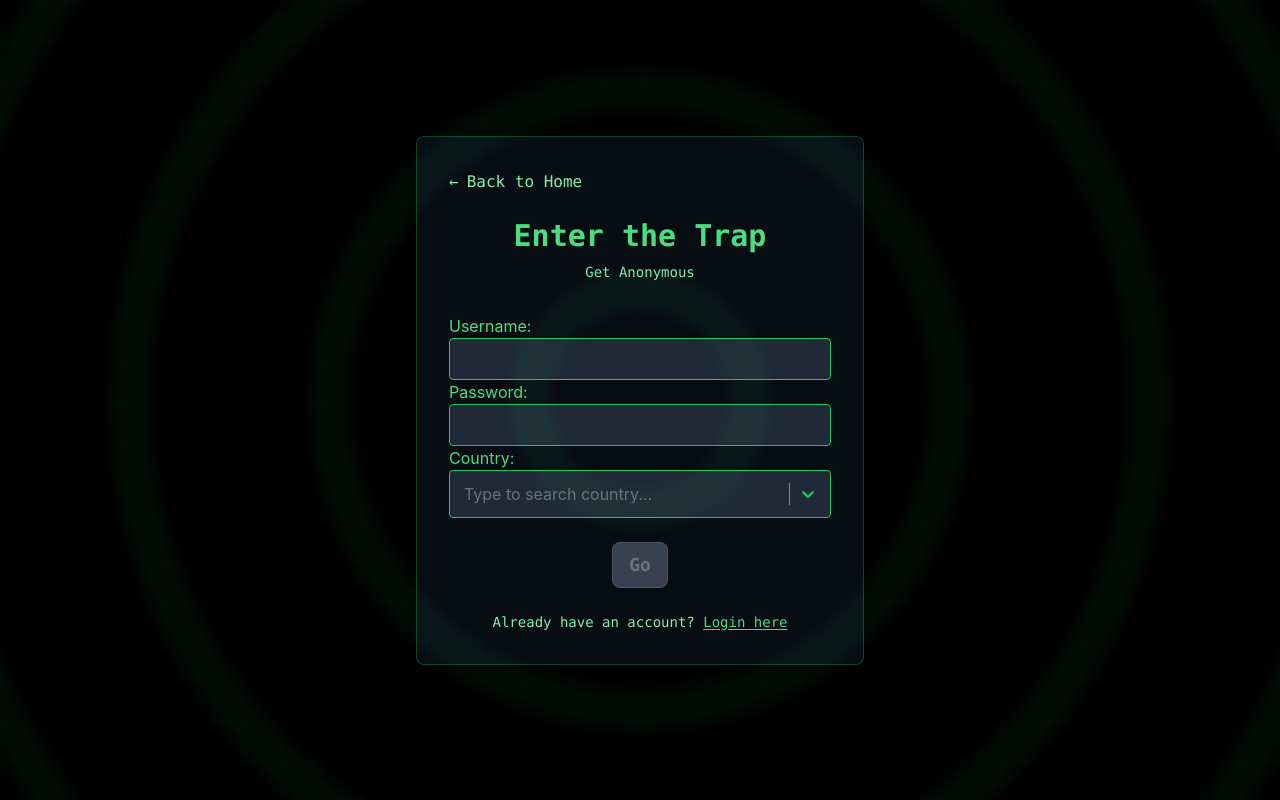
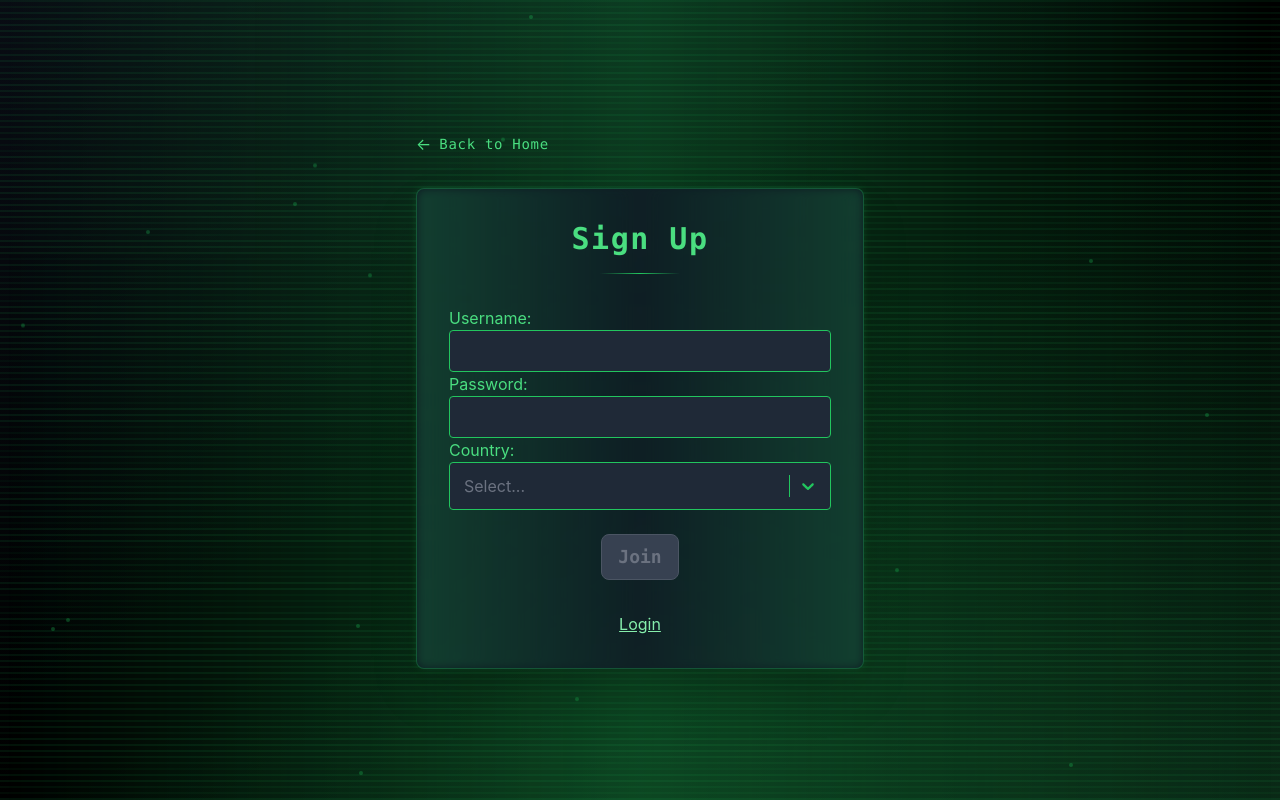
Before and after one commit to rumicuzzin/artist-anonymous, a React (Create React App) app in the folder frontend/: page /register in a window 1280 px wide. Built offline with nearby package versions, Linux system fonts and the light colour scheme; the HTML template or start-up script is replaced by a standard one.

Commit message:
new common components

```diff
--- a/frontend/src/components/CountrySelect.js
+++ b/frontend/src/components/CountrySelect.js
@@ -188,7 +188,6 @@ const CountrySelect = ({ value, onChange }) => {
     <Select
       options={countryOptions}
       styles={customStyles}
-      placeholder="Type to search country..."
       isSearchable={true}
       className="w-full"
       value={value}
--- a/frontend/src/components/UserLogin.js
+++ b/frontend/src/components/UserLogin.js
@@ -1,4 +1,6 @@
 import react from 'react';
+import GoButton from './common/GoButton.js';
+import UsernamePasswordInputs from './common/UsernamePasswordInputs';
 
 function UserLogin() {
     // Create state variables for each input
@@ -51,37 +53,25 @@ function UserLogin() {
     return (
         <div className="login">
             <form onSubmit={handleSubmit}>
-                <div>
-                    <label htmlFor="username" className="text-green-400"> Username:</label>
-                    <input
-                        type="text"
-                        className="w-full p-2 bg-gray-800 text-green-400 border border-green-500 rounded focus:border-green-400 focus:outline-none"
-                        id="username"
-                        value={username}
-                        onChange={handleUsernameChange}
-                        required
 
-                    />
-                    <label htmlFor="password" className="text-green-400"> Password: </label>
-                    <input
-                        type="password"
-                        className="w-full p-2 bg-gray-800 text-green-400 border border-green-500 rounded focus:border-green-400 focus:outline-none"
-                        id="password"
-                        value={password}
-                        onChange={handlePasswordChange}
-                        required
-
-                    />
-                </div>
+                {/* Reusable U/PW component */}
+                <UsernamePasswordInputs
+                username={username}
+                password={password}
+                handleUsernameChange={handleUsernameChange}
+                handlePasswordChange={handlePasswordChange}
+                />
 
                 <div className="mt-6 flex justify-center">
-                    <button
+                    {/* Submit button */}
+                    <GoButton
                         type="submit"
-                        className="w-full py-3 bg-green-600 text-black font-semibold hover:bg-green-700 rounded transition-colors"
-                        disabled={loading}  // Disable button while loading
+                        disabled={!username || !password}
+                        loading={loading}
+                        loadingText="Logging in..."
                     >
-                        {loading ? 'Logging in...' : 'Login'}
-                    </button>
+                        Login
+                    </GoButton>
                 </div>
                 {errors.username && <p className="text-red-500 mt-2">{errors.username}</p>}
                 {errors.password && <p className="text-red-500 mt-2">{errors.password}</p>}
--- a/frontend/src/components/UserRegistration.js
+++ b/frontend/src/components/UserRegistration.js
@@ -1,6 +1,8 @@
 import React, {useState} from 'react';
 // Import country select file
 import CountrySelect from './CountrySelect';
+import GoButton from './common/GoButton.js';
+import UsernamePasswordInputs from './common/UsernamePasswordInputs';
 // This is the User Registration component
 
 function UserRegistration() {
@@ -73,39 +75,15 @@ function UserRegistration() {
     return (
         <div className="user-registration">
             <form onSubmit={handleSubmit}>  {/* ← Connect submit handler */}
-                <div>
-                    <label htmlFor="username">Username:</label>
-                    <input
-                        type="text"
-                        className="w-full p-2 bg-gray-800 text-green-400 border border-green-500 rounded focus:border-green-400 focus:outline-none"
-                        id="username"
-                        value={username}                    // ← React controls the value
-                        onChange={handleUsernameChange}    // ← React handles changes
-                        required
-                    />
-                    {/* This is conditional logic, {} means Javascript code inside jsx
-                    username && checks if there is a value storred in username*/}
-                    {username && <p>✓ Username: {username}</p>}
-                </div>
+                <UsernamePasswordInputs
+                username={username}
+                password={password}
+                handleUsernameChange={handleUsernameChange}
+                handlePasswordChange={handlePasswordChange}
+                />
 
                 <div>
-                    <label htmlFor="password">Password:</label>
-                    <input
-                        type="password"
-                        className="w-full p-2 bg-gray-800 text-green-400 border border-green-500 rounded focus:border-green-400 focus:outline-none"
-                        id="password"
-                        value={password}                    // ← React controls the value
-                        onChange={handlePasswordChange}    // ← React handles changes
-                        required
-                    />
-                    {/* Show password strength */}
-                    {password && (
-                        <p>{password.length < 6 ? 'Too short' : 'Fine'}</p>
-                    )}
-                </div>
-
-                <div>
-                    <label htmlFor="country">Country:</label>
+                    <label htmlFor="country" className="text-green-400">Country:</label>
                     <CountrySelect
                         value={country}
                         onChange={handleCountryChange}
@@ -114,30 +92,14 @@ function UserRegistration() {
 
                 <div className="mt-6 flex justify-center">
                     {/* Submit button */}
-                    <button
+                    <GoButton
                         type="submit"
                         disabled={!username || !password || !country}
-                        className={`
-                        px-4 py-2
-                        font-mono font-bold text-lg
-                        rounded-lg
-                        transition-all duration-300
-                        transform hover:scale-105
-                        ${!username || !password || !country
-                            ? 'bg-gray-700 text-gray-500 cursor-not-allowed border border-gray-600'
-                            : 'bg-gradient-to-r from-green-500 to-green-600 hover:from-green-400 hover:to-green-500 text-black border border-green-400 hover:shadow-lg hover:shadow-green-500/25'
-                        }
-                        `}
-                    >
-                        {loading ? (
-                        <div className="flex items-center space-x-2">
-                            <div className="animate-spin w-5 h-5 border-2 border-black border-t-transparent rounded-full"></div>
-                            <span>Creating Account...</span>
-                        </div>
-                        ) : (
-                        'Go'
-                        )}
-                    </button>
+                        loading={loading}
+                        loadingText="Registering..."
+                        >
+                        Join
+                    </GoButton>
                 </div>
             </form>
         </div>
--- /dev/null
+++ b/frontend/src/components/common/GoButton.js
@@ -0,0 +1,54 @@
+// Component for the go button that I will use accross the application
+import React from 'react';
+
+const GoButton = ({
+  children,
+  loading = false,
+  loadingText = 'Loading...',
+  variant = 'primary',
+  disabled = false,
+  onClick,
+  type = 'button',
+  className = '',
+  ...props
+}) => {
+  const baseStyles = "w-full py-3 font-semibold rounded transition-colors font-mono";
+  const isDisabled = loading || disabled;
+  const variants = {
+    primary: "bg-green-600 text-black hover:bg-green-700 disabled:bg-green-800",
+    secondary: "bg-gray-600 text-green-400 hover:bg-gray-700 border border-green-500",
+    danger: "bg-red-600 text-white hover:bg-red-700"
+  };
+
+  return (
+    <button
+      type={type}
+      disabled={isDisabled}
+      className={`
+        px-4 py-2
+        font-mono font-bold text-lg
+        rounded-lg
+        transition-all duration-300
+        transform hover:scale-105
+        ${isDisabled
+          ? 'bg-gray-700 text-gray-500 cursor-not-allowed border border-gray-600'
+          : 'bg-gradient-to-r from-green-500 to-green-600 hover:from-green-400 hover:to-green-500 text-black border border-green-400 hover:shadow-lg hover:shadow-green-500/25'
+        }
+        ${className}
+      `}
+      onClick={onClick}
+      {...props}
+    >
+      {loading ? (
+        <div className="flex items-center space-x-2">
+          <div className="animate-spin w-5 h-5 border-2 border-black border-t-transparent rounded-full"></div>
+          <span>{loadingText}</span>
+        </div>
+      ) : (
+        children
+      )}
+    </button>
+  );
+};
+
+export default GoButton;
--- /dev/null
+++ b/frontend/src/components/common/UsernamePasswordInputs.js
@@ -0,0 +1,34 @@
+import React from 'react';
+
+const UsernamePasswordInputs = ({
+  username,
+  password,
+  handleUsernameChange,
+  handlePasswordChange
+}) => {
+  return (
+    <div>
+      <label htmlFor="username" className="text-green-400">Username:</label>
+      <input
+        type="text"
+        className="w-full p-2 bg-gray-800 text-green-400 border border-green-500 rounded focus:border-green-400 focus:outline-none"
+        id="username"
+        value={username}
+        onChange={handleUsernameChange}
+        required
+      />
+
+      <label htmlFor="password" className="text-green-400">Password:</label>
+      <input
+        type="password"
+        className="w-full p-2 bg-gray-800 text-green-400 border border-green-500 rounded focus:border-green-400 focus:outline-none"
+        id="password"
+        value={password}
+        onChange={handlePasswordChange}
+        required
+      />
+    </div>
+  );
+};
+
+export default UsernamePasswordInputs;
--- a/frontend/src/pages/HomePage.js
+++ b/frontend/src/pages/HomePage.js
@@ -23,13 +23,13 @@ function HomePage() {
         {/* Navigation buttons */}
         <div className="auth-buttons space-y-4">
           <Link to="/login">
-            <button className="login-btn w-full py-3 bg-green-600 text-black font-semibold hover:bg-green-600 transition-colors">
+            <button className="login-btn w-full py-3 bg-green-400 text-black font-semibold hover:bg-green-600 transition-colors">
               Login
             </button>
           </Link>
 
           <Link to="/register">
-            <button className="register-btn w-full py-3 border-2 border-green-600 text-green-600 font-semibold rounded hover:bg-green-500 hover:text-black transition-colors">
+            <button className="register-btn w-full py-3 border-2 border-green-400 text-green-400 font-semibold rounded hover:bg-green-500 hover:text-black transition-colors">
               Sign Up
             </button>
           </Link>
--- a/frontend/src/pages/LoginPage.js
+++ b/frontend/src/pages/LoginPage.js
@@ -56,9 +56,6 @@ const LoginPage = () => {
               <h1 className="text-3xl font-bold text-green-400 mb-2 font-mono tracking-wider">
                 Login
               </h1>
-              <p className="text-green-300 text-sm font-mono opacity-80">
-                Who R U?
-              </p>
               <div className="w-20 h-px bg-gradient-to-r from-transparent via-green-500 to-transparent mx-auto mt-4"></div>
             </div>
 
--- a/frontend/src/pages/RegisterPage.js
+++ b/frontend/src/pages/RegisterPage.js
@@ -1,5 +1,7 @@
+
 import React from 'react';
 import UserRegistration from '../components/UserRegistration';
+import GoButton from '../components/common/GoButton.js';
 import { Link } from 'react-router-dom';
 
 // This is the Register Page component
@@ -7,42 +9,54 @@ import { Link } from 'react-router-dom';
 
 function RegisterPage() {
   return (
-    <div className="min-h-screen bg-black text-green-400 flex items-center justify-center relative overflow-hidden">
-      {/* Background effects */}
-      {/* Full screen rabbit hole spiral */}
+    <div className="min-h-screen bg-black relative overflow-hidden flex items-center justify-center">
+      {/* Animated background grid */}
+      <div className="absolute inset-0 bg-gradient-to-br from-gray-900 via-black to-green-900 opacity-50"></div>
+
+      {/* Matrix-style background pattern */}
+      <div className="absolute inset-0 opacity-10">
+        <div className="grid grid-cols-20 gap-1 h-full w-full">
+          {Array.from({length: 400}).map((_, i) => (
             <div
-        className="fixed top-0 left-0 w-screen h-screen opacity-20 pointer-events-none"
+              key={i}
+              className="border border-green-500 animate-pulse"
               style={{
-          zIndex: 1,
-          background: `repeating-radial-gradient(circle at 50% 50%,
-            transparent 0px,
-            transparent 80px,
-            rgba(34, 197, 94, 0.3) 100px,
-            rgba(34, 197, 94, 0.3) 120px,
-            transparent 140px,
-            transparent 200px)`
+                animationDelay: `${Math.random() * 3}s`,
+                animationDuration: `${2 + Math.random() * 2}s`
               }}
-      />
-      {/* Main content container */}
-      <div className="max-w-md w-full mx-4 p-8 bg-gray-900 bg-opacity-50 rounded-lg border border-green-500 border-opacity-30 backdrop-blur-sm">
+            ></div>
+          ))}
+        </div>
+      </div>
 
-        {/* Back to Home Link */}
+      {/* Glitch effect overlay */}
+      <div className="absolute inset-0 pointer-events-none">
+        <div className="h-full w-full bg-gradient-to-r from-transparent via-green-500 to-transparent opacity-5 animate-pulse"></div>
+      </div>
+
+      {/* Main register container */}
+      <div className="relative z-10 w-full max-w-md mx-4">
+        {/* Back button */}
         <Link
           to="/"
-          className="inline-flex items-center text-green-300 hover:text-green-400 mb-6 transition-colors duration-200 font-mono"
+          className="mb-8 flex items-center text-green-400 hover:text-green-300 transition-colors group"
         >
-          <span className="mr-2">←</span>
-          Back to Home
+          <span className="mr-2 group-hover:animate-pulse">←</span>
+          <span className="font-mono text-sm tracking-wider">Back to Home</span>
         </Link>
 
-        {/* Page Title */}
+        {/* Registration form */}
+        <div className="bg-gray-900 bg-opacity-80 backdrop-blur-sm border border-green-500 border-opacity-30 rounded-lg p-8 shadow-2xl relative">
+          {/* Glowing border effect */}
+          <div className="absolute inset-0 bg-gradient-to-r from-green-500 via-transparent to-green-500 opacity-20 rounded-lg blur-sm"></div>
+
+          <div className="relative z-10">
+            {/* Header */}
             <div className="text-center mb-8">
-          <h1 className="text-3xl font-bold text-green-400 font-mono mb-2">
-            Enter the Trap
+              <h1 className="text-3xl font-bold text-green-400 mb-2 font-mono tracking-wider">
+                Sign Up
               </h1>
-          <p className="text-green-300 font-mono text-sm">
-            Get Anonymous
-          </p>
+              <div className="w-20 h-px bg-gradient-to-r from-transparent via-green-500 to-transparent mx-auto mt-4"></div>
             </div>
 
             {/* User Registration Component */}
@@ -50,31 +64,34 @@ function RegisterPage() {
               <UserRegistration />
             </div>
 
-        {/* Login Link */}
-        <div className="text-center">
-          <p className="text-green-300 font-mono text-sm">
-            Already have an account?{' '}
+            {/* Login link */}
+            <div className="text-center mt-8">
                 <Link
                   to="/login"
-              className="text-green-400 hover:text-green-300 underline underline-offset-2 transition-colors duration-200"
+                  className="text-green-300 underline hover:text-white transition-colors"
                 >
-              Login here
+                  Login
                 </Link>
-          </p>
+            </div>
+          </div>
         </div>
       </div>
 
-      {/* Grid pattern overlay */}
+      {/* Floating particles effect */}
+      <div className="absolute inset-0 pointer-events-none">
+        {Array.from({length: 20}).map((_, i) => (
           <div
-        className="absolute inset-0 opacity-5 pointer-events-none"
+            key={i}
+            className="absolute w-1 h-1 bg-green-500 rounded-full opacity-30 animate-bounce"
             style={{
-          backgroundImage: `
-            linear-gradient(rgba(34, 197, 94, 0.3) 1px, transparent 1px),
-            linear-gradient(90deg, rgba(34, 197, 94, 0.3) 1px, transparent 1px)
-          `,
-          backgroundSize: '40px 40px'
+              left: `${Math.random() * 100}%`,
+              top: `${Math.random() * 100}%`,
+              animationDelay: `${Math.random() * 3}s`,
+              animationDuration: `${3 + Math.random() * 2}s`
             }}
-      />
+          ></div>
+        ))}
+      </div>
     </div>
   );
 }
```
Lines whose indentation alone changed are shown as unchanged.
